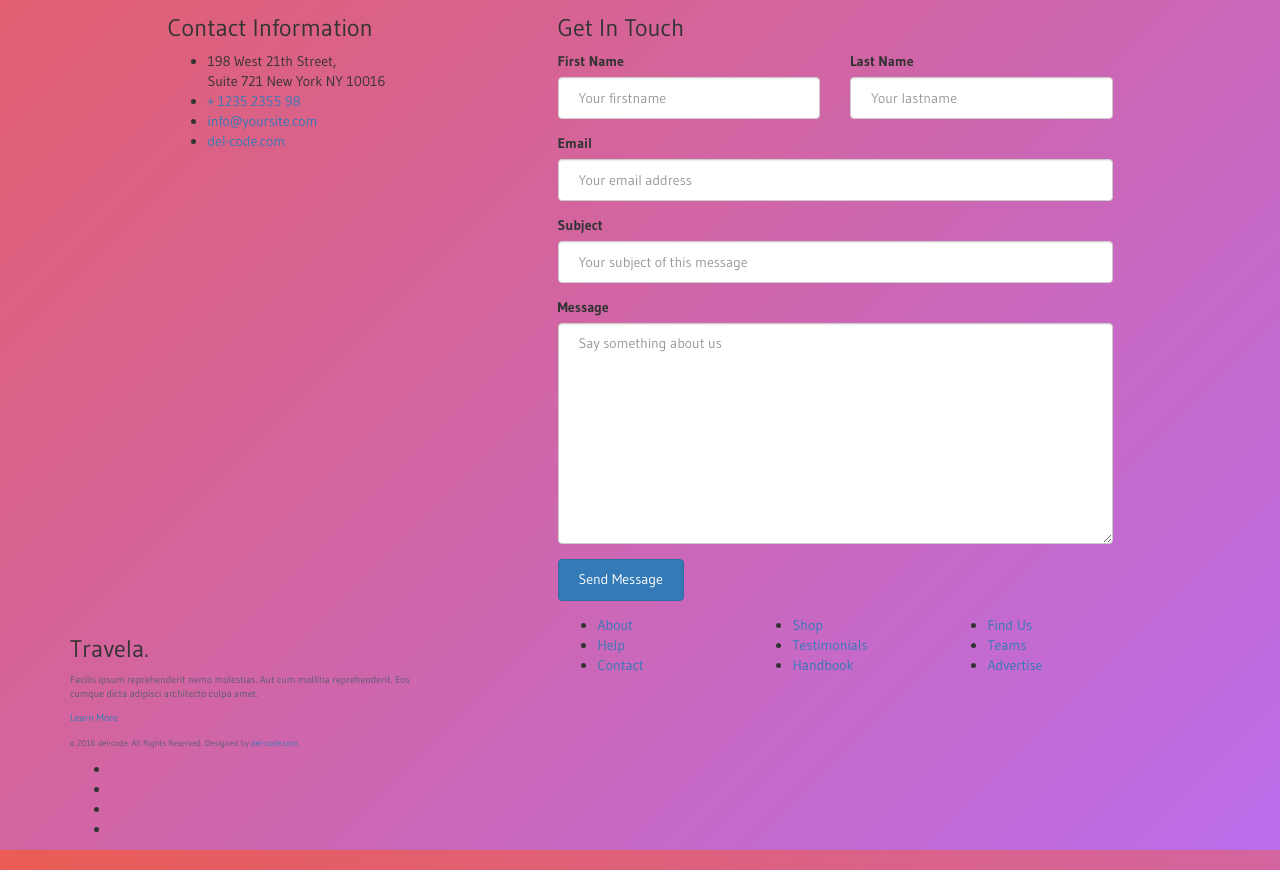
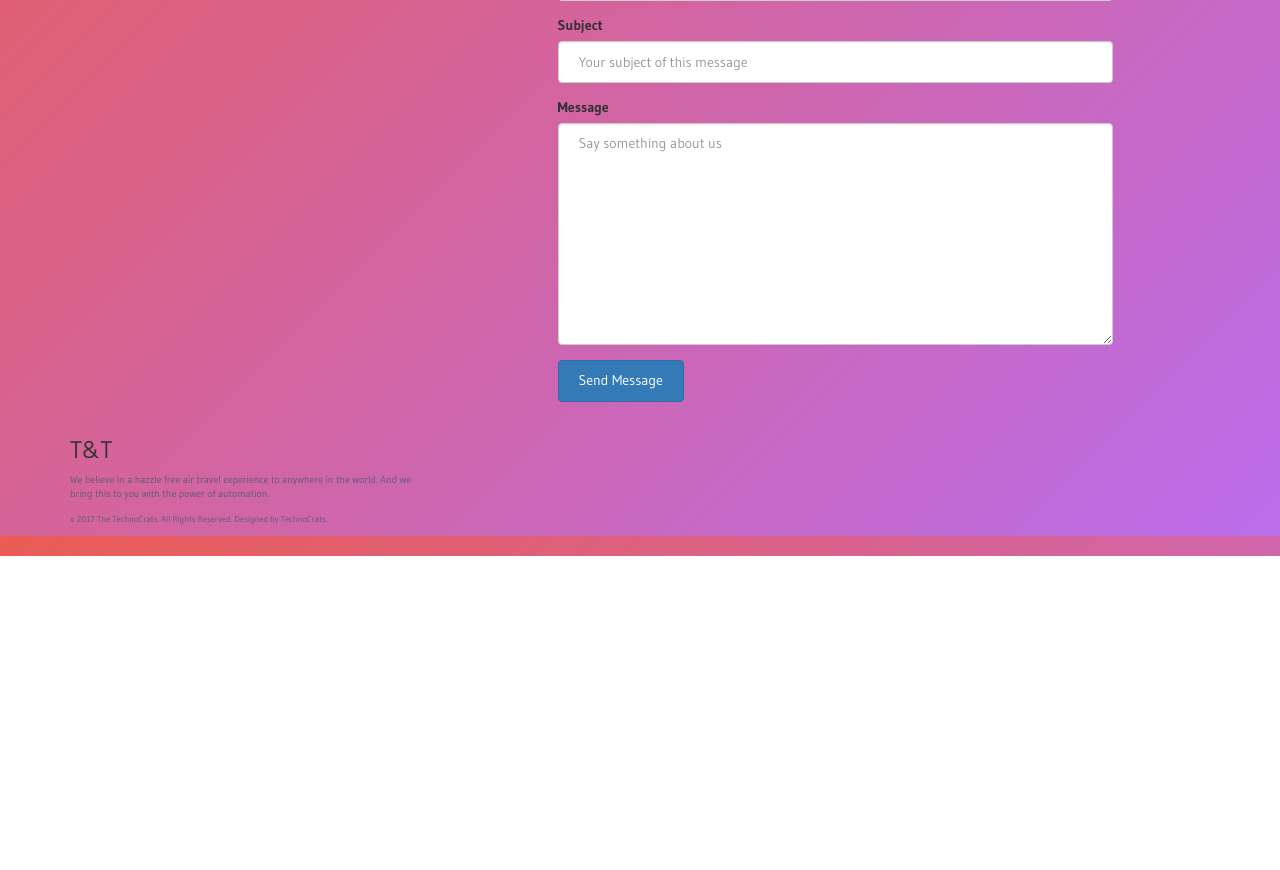
Before and after one commit to Aniketh01/TndT-Travel-and-Track, a Django app: template userauth/templates/userauth/contact.html in a window 1280 px wide. Shown: the part 474-1344 px from the top of the page. After the commit the page ends 1030 px from the top, so only its background shows below. Run offline with Django 3.2, Linux system fonts and the light colour scheme; the template is opened without the code that fills it, so the values that code supplies are empty; some web fonts are replaced.

Commit message:
changes in footer and navbar in contact page

```diff
--- a/userauth/templates/userauth/contact.html
+++ b/userauth/templates/userauth/contact.html
@@ -43,23 +43,14 @@
 		<div class="container">
 			<div class="row">
 				<div class="col-xs-12 text-center">
-					<div id="fh5co-logo"><a href="index.html">Travela<span>.</span></a></div>
+					<div id="fh5co-logo"><a href="index.html">T&T<span>.</span></a></div>
 				</div>
 				<div class="col-xs-12 text-center menu-1">
 					<ul>
-						<li><a href="index.html">Home</a></li>
-						<li class="has-dropdown">
-							<a href="#">Destination</a>
-							<ul class="dropdown">
-								<li><a href="asian-dest.html">Asian</a></li>
-								<li><a href="japan-dest.html">Japan</a></li>
-								<li><a href="europe-dest.html">Europe</a></li>
-							</ul>
-						</li>
-						<li><a href="disc.html">Discount</a></li>
+						<li class="active"><a href="index.html">Home</a></li>
 						<li><a href="about.html">About</a></li>
-						<li><a href="blog.html">Blog</a></li>
-						<li class="active"><a href="contact.html">Contact</a></li>
+						<li><a href="contact.html">Contact</a></li>
+						<li><a href="/userauth">Log In</a></li>
 					</ul>
 				</div>
 			</div>
@@ -145,46 +136,18 @@
 		<div class="container">
 			<div class="row row-pb-md">
 				<div class="col-md-4 fh5co-widget ">
-					<h3>Travela.</h3>
-					<p>Facilis ipsum reprehenderit nemo molestias. Aut cum mollitia reprehenderit. Eos cumque dicta adipisci architecto culpa amet.</p>
-					<p><a href="#">Learn More</a></p>
-				</div>
-				<div class="col-md-2 col-sm-4 col-xs-6 col-md-push-1 ">
-					<ul class="fh5co-footer-links">
-						<li><a href="#">About</a></li>
-						<li><a href="#">Help</a></li>
-						<li><a href="#">Contact</a></li>
-					</ul>
-				</div>
-				<div class="col-md-2 col-sm-4 col-xs-6 col-md-push-1 ">
-					<ul class="fh5co-footer-links">
-						<li><a href="#">Shop</a></li>
-						<li><a href="#">Testimonials</a></li>
-						<li><a href="#">Handbook</a></li>
-					</ul>
-				</div>
-
-				<div class="col-md-2 col-sm-4 col-xs-6 col-md-push-1 ">
-					<ul class="fh5co-footer-links">
-						<li><a href="#">Find Us</a></li>
-						<li><a href="#">Teams</a></li>
-						<li><a href="#">Advertise</a></li>
-					</ul>
+					<h3>T&T</h3>
+					<p>We believe in a hazzle free air travel experience to anywhere in the world. And we bring this to you
+					with the power of automation. </p>
 				</div>
 			</div>
 
 			<div class="row copyright">
 				<div class="col-md-12 text-center">
 					<p>
-						<small class="block">&copy; 2016 del-code. All Rights Reserved.</small>
-						<small class="block">Designed by <a href="https://www.behance.net/delcode920dc4" target="_blank">del-code.com</a> </small>
+						<small class="block">&copy; 2017 The TechnoCrats. All Rights Reserved.</small>
+						<small class="block">Designed by TechnoCrats</a> </small>
 					</p>
-						<ul class="fh5co-social-icons">
-							<li><a href="#"><i class="icon-twitter"></i></a></li>
-							<li><a href="#"><i class="icon-facebook"></i></a></li>
-							<li><a href="#"><i class="icon-linkedin"></i></a></li>
-							<li><a href="https://www.behance.net/delcode920dc4"><i class="icon-behance"></i></a></li>
-						</ul>
 				</div>
 			</div>
 		</div>
--- a/userauth/urls.py
+++ b/userauth/urls.py
@@ -5,6 +5,6 @@
 urlpatterns = [
     url(r'^$', login, name="login"),
 
-    url(r'^about/', about),
-    url(r'^about/', contact),
+#    url(r'^about/', about),
+ #   url(r'^about/', contact),
 ]
```
Also changed, not shown: 6 other files.
